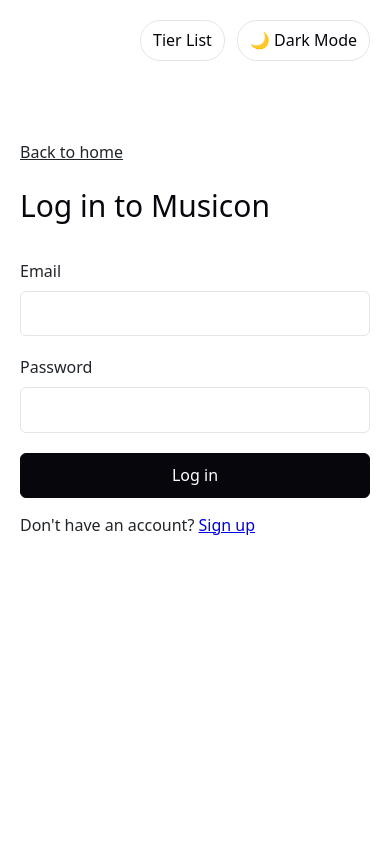
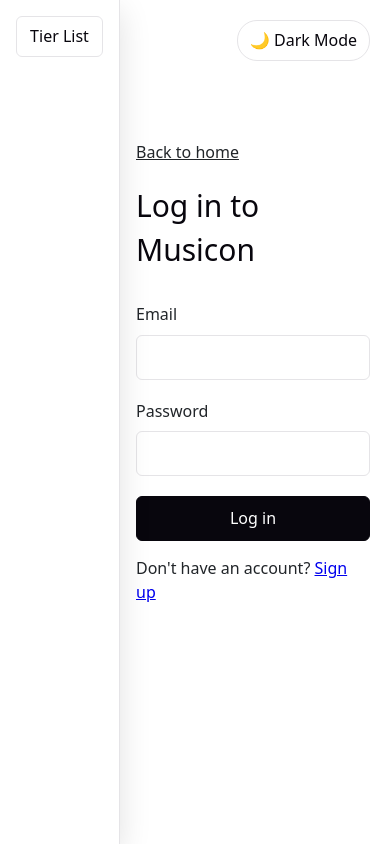
Before and after one commit to andreikeanandavid828-star/musicon, a React (Vite) app: page /login in a window 390 px wide. Built offline with nearby package versions, Linux system fonts and the light colour scheme.

Commit message:
Added sidebar

```diff
--- a/src/App.css
+++ b/src/App.css
@@ -15,12 +15,33 @@
 
 /* App layout and shared header. */
 .app-container {
+  --sidebar-width: 200px;
   min-height: 100vh;
-  padding: 20px 40px 124px;
+  padding: 20px 40px 124px calc(var(--sidebar-width) + 40px);
   background: var(--page-bg);
   color: var(--text);
   text-align: center;
   transition: background-color 0.3s ease, color 0.3s ease;
+}
+
+.app-sidebar {
+  position: fixed;
+  z-index: 11;
+  inset: 0 auto 0 0;
+  display: flex;
+  width: var(--sidebar-width);
+  flex-direction: column;
+  justify-content: flex-start;
+  gap: 12px;
+  padding: 24px;
+  border-right: 1px solid var(--border);
+  background: var(--surface);
+  box-shadow: var(--shadow);
+}
+
+.app-sidebar .button {
+  width: 100%;
+  border-radius: 6px;
 }
 
 .app-header {
@@ -228,8 +249,14 @@
 
 @media (max-width: 520px) {
   .app-container {
+    --sidebar-width: 120px;
     padding-right: 20px;
-    padding-left: 20px;
+    padding-left: calc(var(--sidebar-width) + 16px);
+  }
+
+  .app-sidebar {
+    padding: 16px;
+    justify-content: flex-start;
   }
 
   .home-page h1 {
--- a/src/App.jsx
+++ b/src/App.jsx
@@ -24,12 +24,15 @@
     <div className="app-container">
       <header className={isAuthPage ? 'app-header app-header--login' : 'app-header'}>
         {!isAuthPage && <LoginButton />}
-        {<TierlistButton />}
         <LightSwitch
           isDarkMode={isDarkMode}
           toggleTheme={() => setIsDarkMode((current) => !current)}
         />
       </header>
+
+      <aside className="app-sidebar" aria-label="Main menu">
+        <TierlistButton />
+      </aside>
 
       <Routes>
         <Route path="/" element={<Home />} />
```
